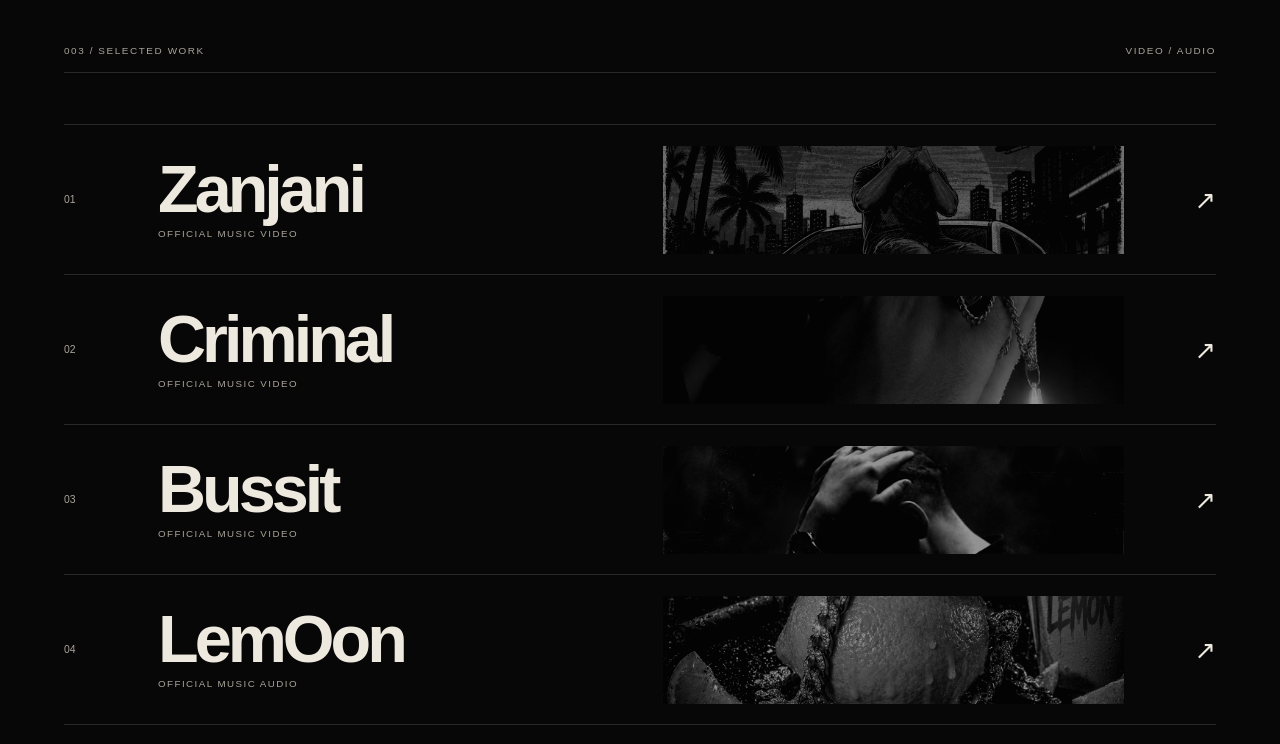
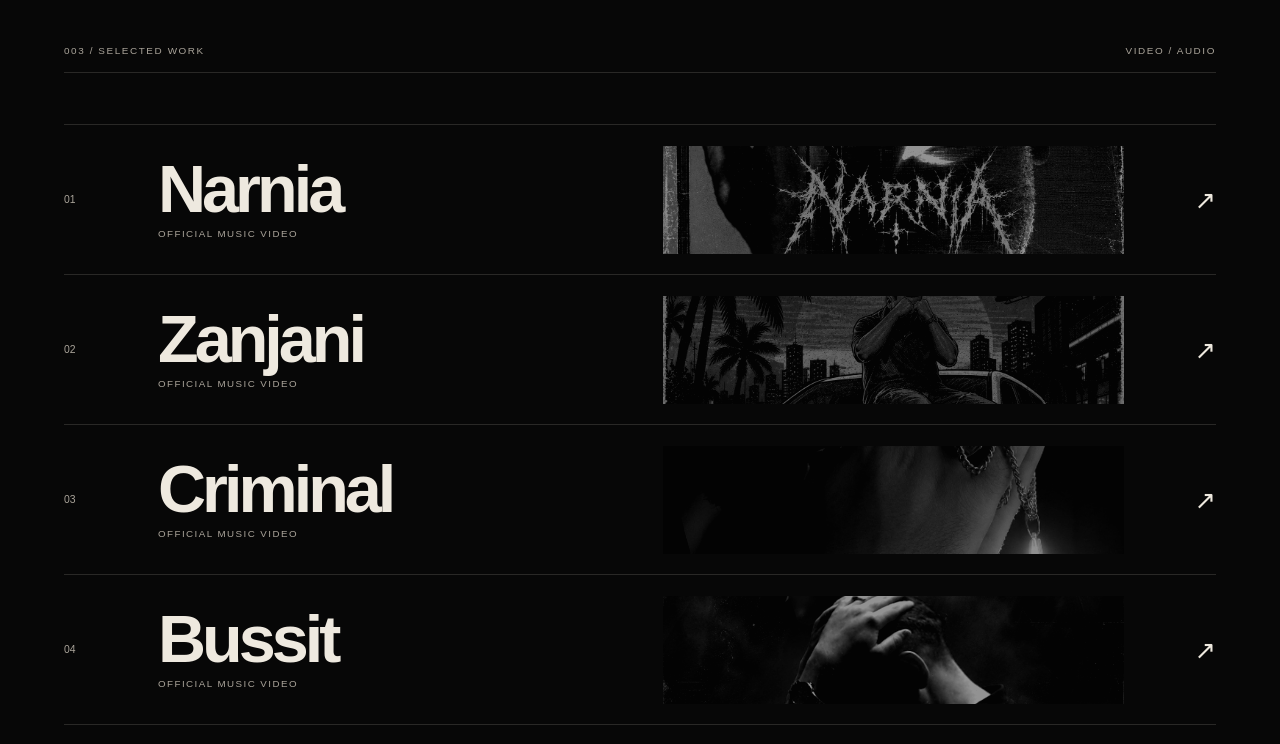
Before and after one commit to mehrdadseifi2004-blockchain/akatiz-website, a Next.js app: page / in a window 1280 px wide. Shown: the part 2440-3184 px from the top of the page. Built offline with nearby package versions, Linux system fonts and the light colour scheme.

Commit message:
Add music video narnia

```diff
--- a/app/page.tsx
+++ b/app/page.tsx
@@ -60,9 +60,11 @@ export default function Home() {
   }, []);
   const youtube = "http://www.youtube.com/@Aka_Tizz";
   const soundcloud = "https://on.soundcloud.com/Ym9js8aEDgBSGJ3as6";
-  const instagram = "https://www.instagram.com/aka.tizz?igsi=MWdpaXNldW9raGYwZQ==";
+  const instagram =
+    "https://www.instagram.com/aka.tizz?igsi=MWdpaXNldW9raGYwZQ==";
   const applemusic = "https://music.apple.com/us/artist/akatizz/6791118112";
-  const spotify = "https://open.spotify.com/artist/5rFnIrFnpqWpLFaDaD6i6s?si=ioJyMxGrS7GLvcEhpzhuvw&utm_source=copy-link"
+  const spotify =
+    "https://open.spotify.com/artist/5rFnIrFnpqWpLFaDaD6i6s?si=ioJyMxGrS7GLvcEhpzhuvw&utm_source=copy-link";
 
   return (
     <>
@@ -254,9 +256,17 @@ export default function Home() {
 
             <div className="works-list">
               {[
+                [
+                  "01",
+                  "Narnia",
+                  "Official Music Video",
+                  "موزیک ویدیوی رسمی",
+                  "hYRBy5LzFhQ",
+                  "/images/narnia.jpg",
+                ],
 
                 [
-  "01",
+                  "02",
                   "Zanjani",
                   "Official Music Video",
                   "موزیک ویدیوی رسمی",
@@ -265,7 +275,7 @@ export default function Home() {
                 ],
 
                 [
-  "02",
+                  "03",
                   "Criminal",
                   "Official Music Video",
                   "موزیک ویدیوی رسمی",
@@ -274,7 +284,7 @@ export default function Home() {
                 ],
 
                 [
-                  "03",
+                  "04",
                   "Bussit",
                   "Official Music Video",
                   "موزیک ویدیوی رسمی",
@@ -283,7 +293,7 @@ export default function Home() {
                 ],
 
                 [
-                  "04",
+                  "05",
                   "LemOon",
                   "Official Music Audio",
                   "موزیک رسمی",
@@ -292,7 +302,7 @@ export default function Home() {
                 ],
 
                 [
-                  "05",
+                  "06",
                   "Bluff",
                   "Freestyle / Music Video",
                   "فری‌استایل / موزیک ویدیو",
@@ -301,7 +311,7 @@ export default function Home() {
                 ],
 
                 [
-                  "06",
+                  "07",
                   "Holdup",
                   "Official Music Audio",
                   "موزیک رسمی",
@@ -367,14 +377,14 @@ export default function Home() {
           <div className="ticker">
             <div className="ticker-track">
               <span>
-                AKATIZZ <i>✦</i> MASHHAD <i>✦</i> KHORASAN <i>✦</i> EAST <i>✦</i>{" "}
-                RAP <i>✦</i> AKATIZZ <i>✦</i> MASHHAD <i>✦</i> KHORASAN <i>✦</i> PERSIAN <i>✦</i>{" "}
-                EAST <i>✦</i> RAP <i>✦</i>
+                AKATIZZ <i>✦</i> MASHHAD <i>✦</i> KHORASAN <i>✦</i> EAST{" "}
+                <i>✦</i> RAP <i>✦</i> AKATIZZ <i>✦</i> MASHHAD <i>✦</i> KHORASAN{" "}
+                <i>✦</i> PERSIAN <i>✦</i> EAST <i>✦</i> RAP <i>✦</i>
               </span>
               <span>
-                AKATIZZ <i>✦</i> MASHHAD <i>✦</i> KHORASAN <i>✦</i> EAST <i>✦</i> PERSIAN <i>✦</i>{" "}
-                RAP <i>✦</i> AKATIZZ <i>✦</i> MASHHAD <i>✦</i> KHORASAN <i>✦</i>{" "}
-                EAST <i>✦</i> RAP <i>✦</i>
+                AKATIZZ <i>✦</i> MASHHAD <i>✦</i> KHORASAN <i>✦</i> EAST{" "}
+                <i>✦</i> PERSIAN <i>✦</i> RAP <i>✦</i> AKATIZZ <i>✦</i> MASHHAD{" "}
+                <i>✦</i> KHORASAN <i>✦</i> EAST <i>✦</i> RAP <i>✦</i>
               </span>
             </div>
           </div>
@@ -383,17 +393,13 @@ export default function Home() {
               <h2 className="fade">
                 {lang === "fa" ? (
                   <>
-      <span className="city-highlight">
-      MASHHAD
-      </span>
+                    <span className="city-highlight">MASHHAD</span>
                     <br />
                     IS COMING ...
                   </>
                 ) : (
                   <>
-      <span className="city-highlight">
-        MASHHAD
-      </span>
+                    <span className="city-highlight">MASHHAD</span>
                     <br />
                     IS COMING ...
                   </>
@@ -435,7 +441,6 @@ export default function Home() {
                 <strong>Spotify</strong>
                 <span className="go">↗</span>
               </a>
-
             </div>
           </section>
           <footer className="footer">
```
Also changed, not shown: public/images/narnia.jpg (added). Lines whose indentation alone changed are shown as unchanged.
